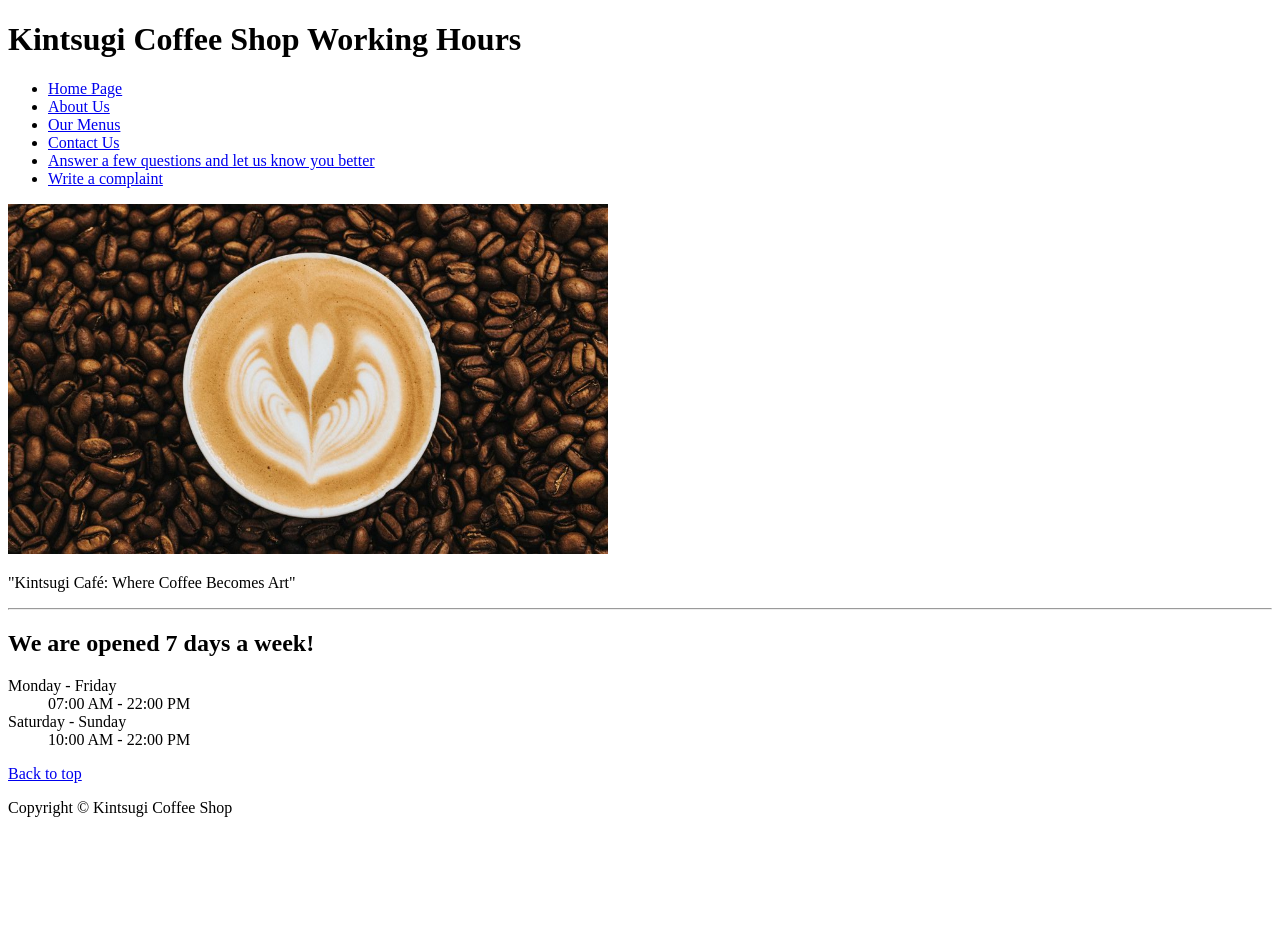
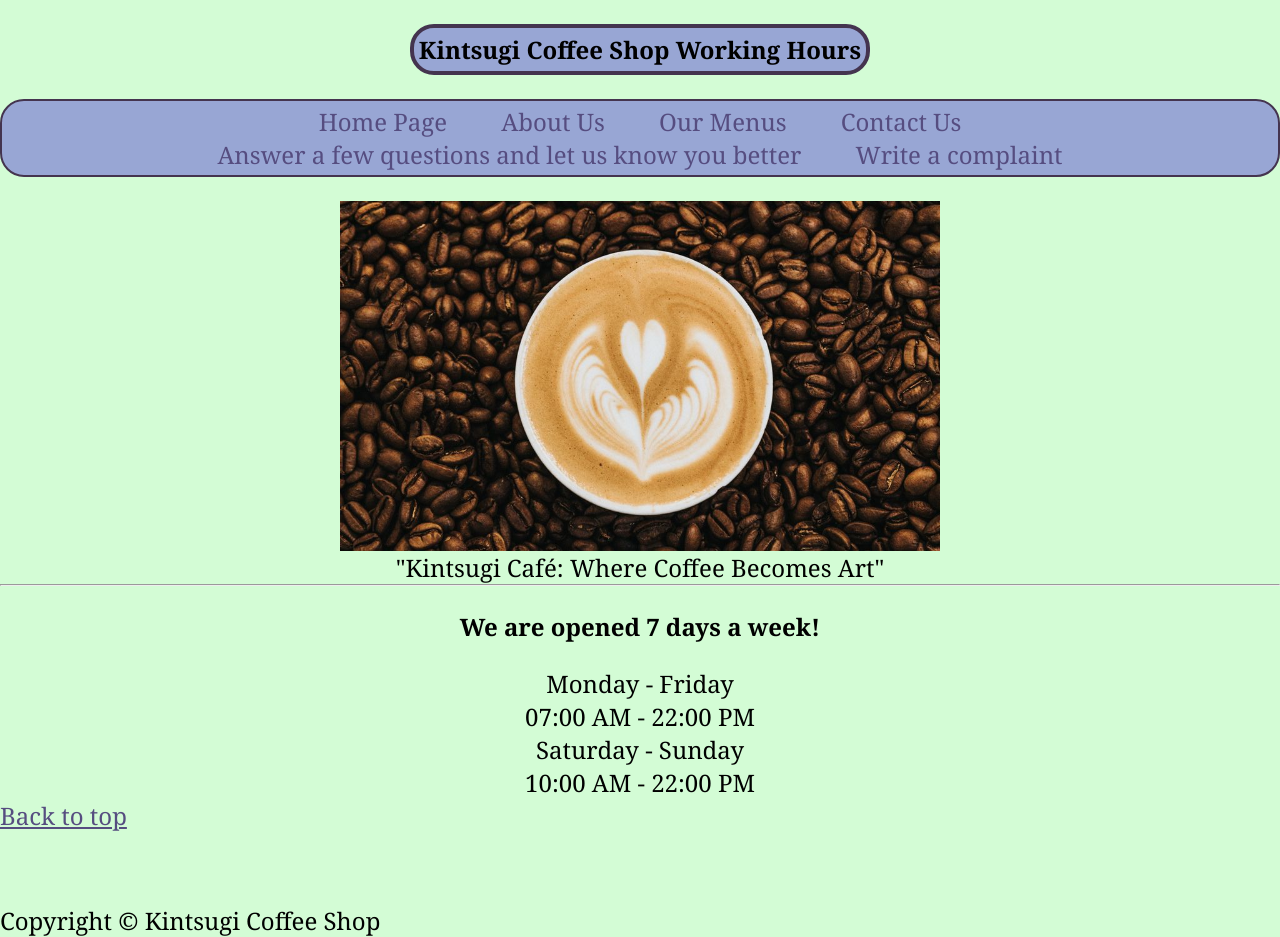
Before and after one commit to 21Kintsugi/html-css-repository, a plain HTML site: page store-hours.html in a window 1280 px wide. Before the commit the page ends 833 px from the top, so only its background shows below. Drawn offline with Linux system fonts and the light colour scheme.

Commit message:
added css to store-hours css

```diff
--- /dev/null
+++ b/CSS-files/store-hours.css
@@ -0,0 +1,79 @@
+* {
+    font-family: Cambria, Cochin, Georgia, Times, 'Times New Roman', serif;
+    font-size: 24px;
+    margin: 0;
+    padding: 0;
+}
+
+html {
+    background-color: #D3FCD5;
+}
+
+.working-hours {
+    border: 4px solid #44344F;
+    background-color: #98A6D4;
+    border-radius: 1rem;
+    margin: auto;
+    margin-top: 1rem;
+    width: fit-content;
+    padding: 5px;
+}
+
+nav {
+    border: 2px solid #44344F;
+    background-color: #98A6D4;
+    border-radius: 1rem;
+    margin: auto;
+    margin-top: 1rem;
+    margin-bottom: 1rem;
+    padding: 4px;
+    text-align: center;
+    width: fit-content;
+}
+
+li {
+    display: inline-block;
+    margin-inline: 1rem;
+}
+
+li a {
+    text-decoration: solid;
+    color: #564D80;
+}
+
+li a:hover, li a:focus {
+    color: #C2F970;
+}
+
+.store-hours-image {
+    display: flex;
+    justify-content: center;
+}
+
+#store-hours-image-figcaption {
+    text-align: center;
+}
+
+h2 {
+    margin: auto;
+    margin-top: 1rem;
+    text-align: center;
+}
+
+dl {
+    margin: auto;
+    margin-top: 1rem;
+    text-align: center;
+}
+
+a {
+    color: #564D80;
+}
+
+a:hover, a:focus {
+    color: #C2F970;
+}
+
+footer {
+    margin-top: 3rem;
+}
--- a/store-hours.html
+++ b/store-hours.html
@@ -6,6 +6,7 @@
     <meta name="author" content="Cristian Balacci">
     <meta name="description" content="Page which shows the working hours of Kintsuugi Coffee Shop">
     <link rel="icon" href="img/kintsugi-logo.png" type="image/x-icon">
+    <link rel="stylesheet" href="CSS-files/store-hours.css">
     <title>Kintsugi Coffee Shop Working Hours</title>
 </head>
 
```
